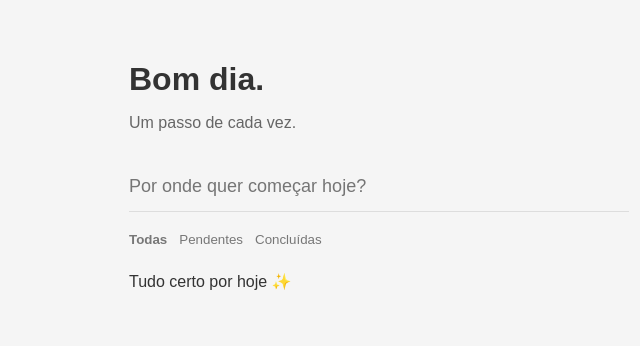
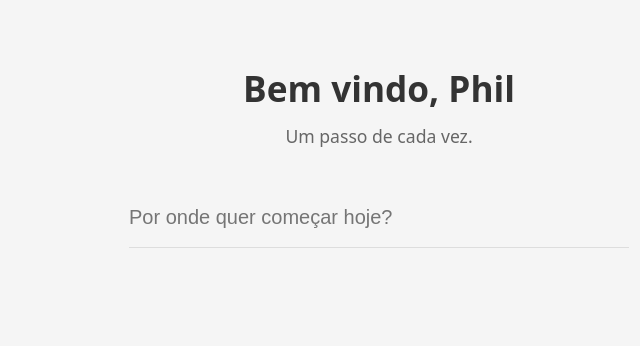
Before and after one commit to filipeabreujlle/orbit, a PHP site: page /frontend/index.html in a window 1280 px wide. Shown: the top 346 px of the page, without its empty margins (261-901 px from the left). Run offline with PHP 8.4, Linux system fonts and the light colour scheme; data comes from the database, SQL or seed files in the repository; both versions use the stored data as it was after the commit; data that the repository does not hold is empty.

Commit message:
feat: improve orbit welcome experience

```diff
--- a/frontend/index.html
+++ b/frontend/index.html
@@ -12,7 +12,7 @@
     <div class="container">
 
         <header>
-            <h1 id="saudacao">Bom dia.</h1>
+            <h1 id="saudacao">Bem vindo, Phil</h1>
 
             <p id="mensagem-dia">
                 Pequenos avanços contam.
@@ -23,7 +23,7 @@
             <input type="text" id="nova-tarefa" placeholder="Por onde quer começar hoje?">
         </section>
 
-        <section class="filtros">
+        <section class="filtros" id="filtros">
 
             <button id="filtro-todas" onclick="mudarFiltro('todas')">
                 Todas
--- a/frontend/script.js
+++ b/frontend/script.js
@@ -224,6 +224,8 @@ function renderizar() {
 
     const contador = document.getElementById("contador-tarefas");
 
+    const filtros = document.getElementById("filtros");
+
     const tarefasPendentes = tarefas.filter((tarefa) => {
         return !tarefa.concluida;
     });
@@ -239,9 +241,13 @@ function renderizar() {
     if (tarefas.length === 0) {
         contador.textContent = "";
 
-        lista.innerHTML = "<p>Tudo certo por hoje ✨</p>";
+        filtros.style.display = "none";
+
+        lista.innerHTML = "";
         return;
     }
+
+    filtros.style.display = "flex";
 
     let tarefasFiltradas = tarefas;
 
--- a/frontend/style.css
+++ b/frontend/style.css
@@ -1,5 +1,5 @@
 body {
-    font-family: Arial, sans-serif;
+    font-family: system-ui, sans-serif;
     background-color: #f5f5f5;
     color: #333;
 
@@ -13,24 +13,36 @@ body {
 }
 
 #saudacao {
-    margin-bottom: 10px;
+    font-size: 2.2rem;
+    font-weight: 600;
+
+    margin-bottom: 12px;
+
+    text-align: center;
 }
 
 #mensagem-dia {
+    font-size: 1.1rem;
+    font-weight: 400;
+
     color: #666;
-    margin-bottom: 30px;
+
+    text-align: center;
+
+    max-width: 320px;
+    margin: 0 auto 40px auto;
 }
 
 input {
     width: 100%;
-    padding: 14px 0;
+    padding: 18px 0;
 
     border: none;
     border-bottom: 1px solid #ddd;
 
     background: transparent;
 
-    font-size: 18px;
+    font-size: 20px;
 }
 
 input:focus {
```
Also changed, not shown: backend/banco.sqlite.
